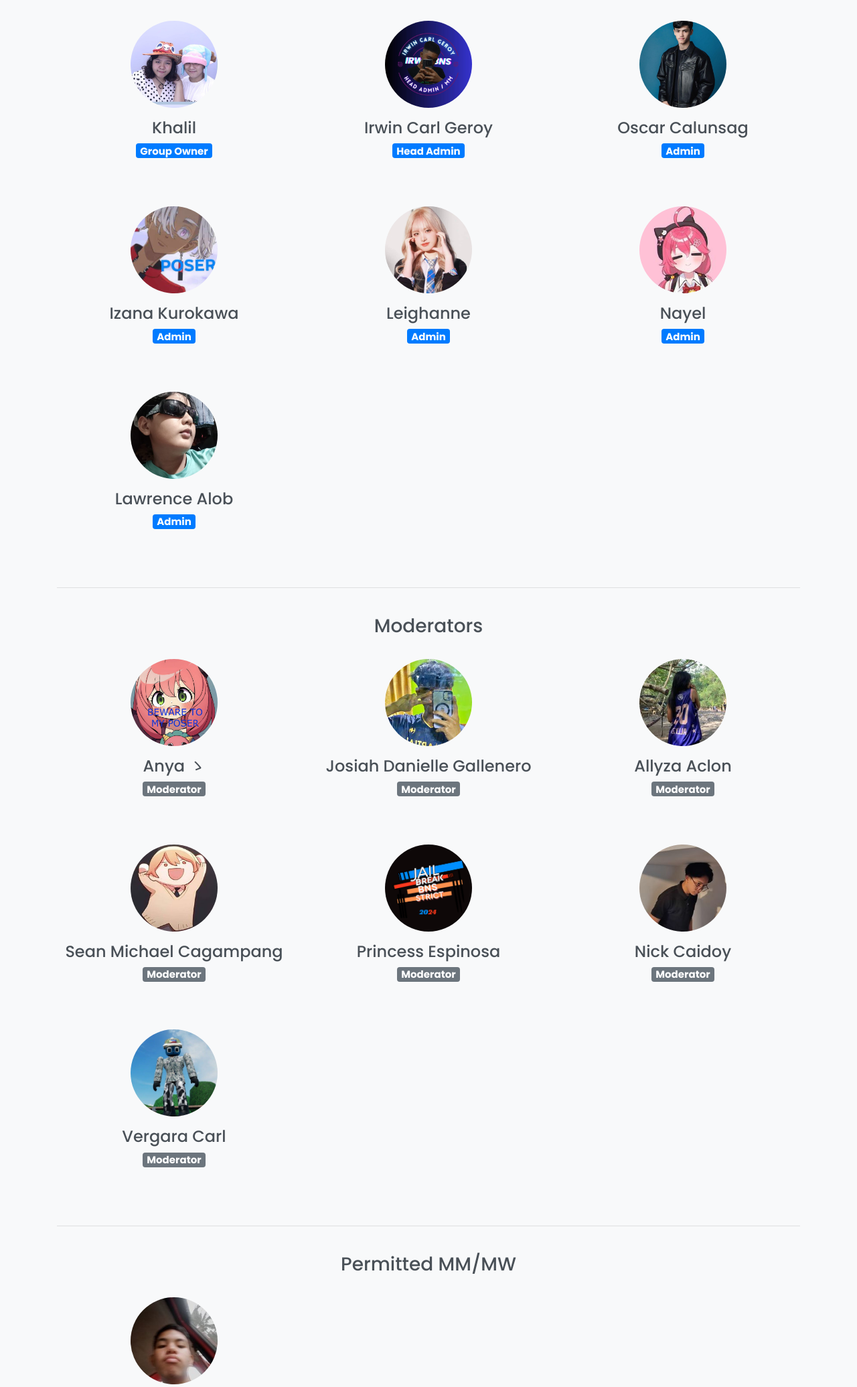
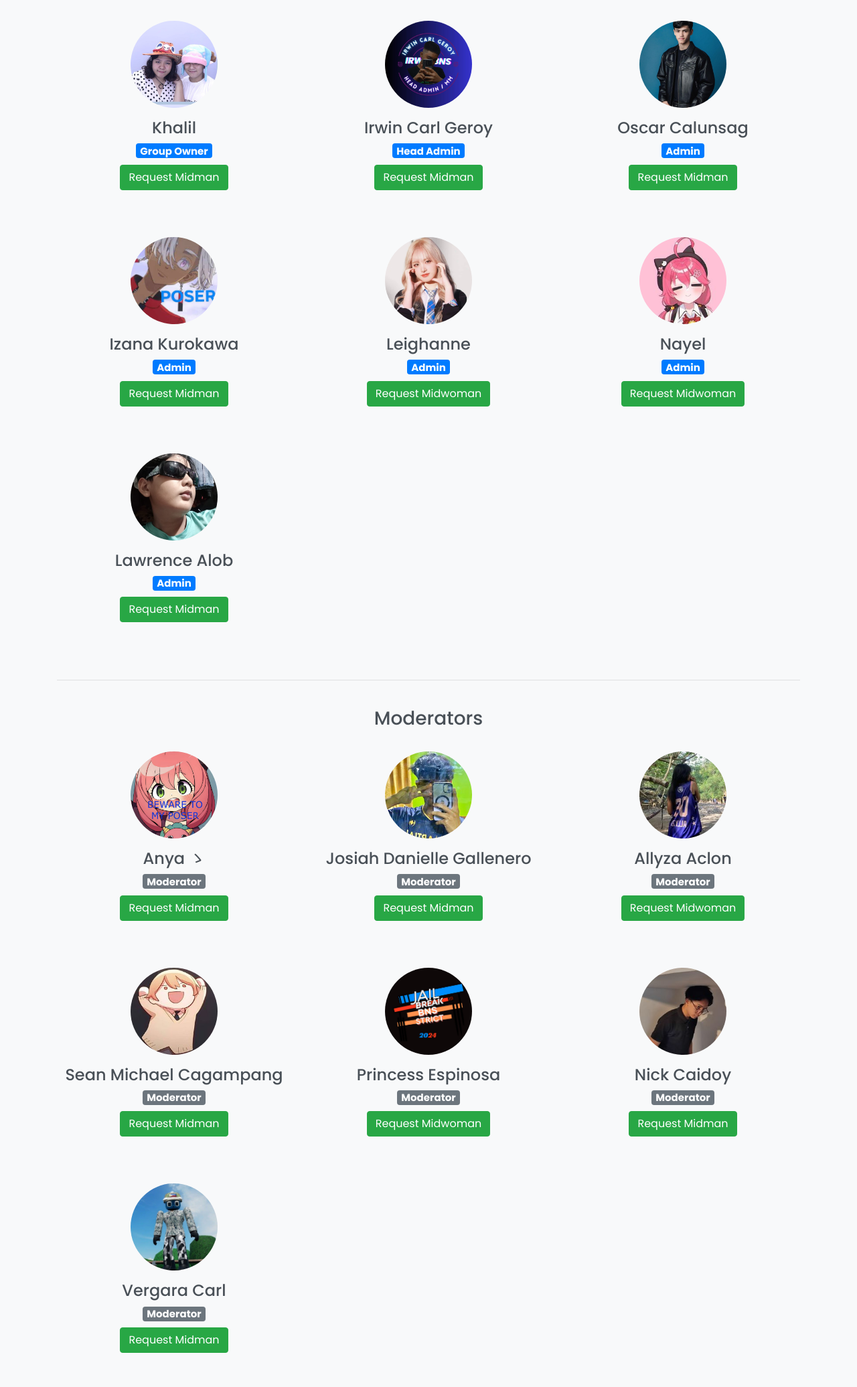
Before and after one commit to josiahgallenero/jailbreakstrict, a PHP site: page / in a window 1280 px wide. Shown: the part 2057-4128 px from the top of the page at 67% size. Run offline with PHP 8.4, Linux system fonts and the light colour scheme; some libraries are stand-ins or nearby versions.

Commit message:
Update and rename index.html to index.php

```diff
--- a/index.html
+++ b/index.php
@@ -4,7 +4,6 @@
 <head>
     <meta charset="UTF-8">
     <meta name="viewport" content="width=device-width, initial-scale=1.0">
-    <meta property="og:image" content="Images/strict.jpg">
     <title>Jailbreak Strict</title>
     <link rel="icon" href="Images/strict.jpg" type="image/x-icon">
     <link href="https://cdn.jsdelivr.net/npm/bootstrap-icons@1.7.2/font/bootstrap-icons.css" rel="stylesheet">
@@ -177,7 +176,15 @@ body {
         padding: 0.5rem 0;
     }
 }
+.request-midman-btn a {
+            color: #fff;
+            transition: all 0.3s ease-in-out;
+            width: 50%;
+        }
 
+        .request-midman-btn:hover a{
+            text-decoration: none;
+        }
     </style>
 </head>
 <body>
@@ -210,9 +217,11 @@ body {
                         More
                     </a>
                     <div class="dropdown-menu" aria-labelledby="navbarDropdownMenuLink">
+                        <a class="dropdown-item" href="https://www.facebook.com/groups/1144089229481742/posts/1405455396678456">Staff's Vouches</a>
                         <a class="dropdown-item" href="#services" onclick="scrollToSection('services')">Services</a>
                         <a class="dropdown-item" href="#feedback" onclick="scrollToSection('feedback')">Feedback</a>
                         <a class="dropdown-item" href="#footer" onclick="scrollToSection('footer')">Footer</a>
+                        <button id="openModalBtn" class="dropdown-item" data-toggle="modal" data-target="#supportModal">General Support</button>
                     </div>
                 </li>
             </ul>
@@ -220,12 +229,58 @@ body {
     </div>
 </nav>
 
+<!-- Report Modal -->
+<div class="modal fade" id="supportModal" tabindex="-1" role="dialog" aria-labelledby="supportModalLabel" aria-hidden="true">
+    <div class="modal-dialog" role="document">
+      <div class="modal-content">
+        <div class="modal-header">
+          <h5 class="modal-title" id="supportModalLabel">General Support</h5>
+          <button type="button" class="close" data-dismiss="modal" aria-label="Close">
+            <span aria-hidden="true">&times;</span>
+          </button>
+        </div>
+        <div class="modal-body">
+          <p>If you need assistance or want to report something, please fill out the form below:</p>
+          <form action="" method="POST">
+            <div class="form-group">
+              <label for="issue">Issue:</label>
+              <textarea class="form-control" id="issue" name="issue" rows="4"></textarea>
+            </div>
+            <div class="form-group">
+              <label for="reason">Reason:</label>
+              <select class="form-control" id="reason" name="reason">
+                <option value="general">General Inquiry</option>
+                <option value="scam">Report Scamming</option>
+                <option value="other">Other</option>
+              </select>
+            </div>
+            <div class="form-group">
+              <label for="facebookLink">Facebook Link of Scammer:</label>
+              <input type="text" class="form-control" id="facebookLink" name="facebookLink">
+            </div>
+            <div class="form-group">
+              <label for="photos">Attach Photos as Proof: </label>
+              <input type="file" class="form-control-file" id="photos" name="photos[]" multiple>
+            </div>
+            <div class="modal-footer">
+                <button type="button" class="btn btn-secondary" data-dismiss="modal">Close</button>
+                <button type="submit" class="btn btn-primary" name="submit">Submit</button>
+              </div>
+          </form>
+        </div>
+      </div>
+    </div>
+  </div>
+
+
+
 <script>
     function scrollToSection(sectionId) {
         var targetSection = document.getElementById(sectionId);
 
         targetSection.scrollIntoView({ behavior: 'smooth' });
     }
+
 </script>
 
 
@@ -397,36 +452,50 @@ body {
                 <img src="Images/Khalil.jpg" alt="Khalil" class="img-fluid rounded-circle staff-img mb-3">
                 <h4>Khalil</h4>
                 <span class="badge badge-primary badge-admin">Group Owner</span>
+                <br>
+                <button class="btn btn-success request-midman-btn mt-2"><a href="https://www.facebook.com/khalil.nathaniel/">Request Midman</a></button>
             </div>
             <div class="col-lg-4 staff-member">
                 <img src="Images/Irwin.jpg" alt="Irwin Carl Geroy" class="img-fluid rounded-circle staff-img mb-3">
                 <h4>Irwin Carl Geroy</h4>
                 <span class="badge badge-primary badge-admin">Head Admin</span>
+                <br>
+                <button class="btn btn-success request-midman-btn mt-2"><a href="https://www.facebook.com/ItzyaboiC4RL">Request Midman</a></button>
             </div>
             <div class="col-lg-4 staff-member">
                 <img src="Images/Oscar.jpg" alt="Oscar Calunsag" class="img-fluid rounded-circle staff-img mb-3">
                 <h4>Oscar Calunsag</h4>
                 <span class="badge badge-primary badge-admin">Admin</span>
+                <br>
+                <button class="btn btn-success request-midman-btn mt-2"><a href="https://www.facebook.com/oscar.calunsag.3/">Request Midman</a></button>
             </div>
             <div class="col-lg-4 staff-member">
                 <img src="Images/Izana.jpg" alt="Izana Kurokawa" class="img-fluid rounded-circle staff-img mb-3">
                 <h4>Izana Kurokawa</h4>
                 <span class="badge badge-primary badge-admin">Admin</span>
+                <br>
+                <button class="btn btn-success request-midman-btn mt-2"><a href="https://www.facebook.com/profile.php?id=100084200971598">Request Midman</a></button>
             </div>
             <div class="col-lg-4 staff-member">
                 <img src="Images/Leighanne.jpg" alt="Leighanne" class="img-fluid rounded-circle staff-img mb-3">
                 <h4>Leighanne</h4>
                 <span class="badge badge-primary badge-admin">Admin</span>
+                <br>
+                <button class="btn btn-success request-midman-btn mt-2"><a href="https://www.facebook.com/leighanne.0404/">Request Midwoman</a></button>
             </div>
             <div class="col-lg-4 staff-member">
                 <img src="Images/Nayel.jpg" alt="Nayel" class="img-fluid rounded-circle staff-img mb-3">
                 <h4>Nayel</h4>
                 <span class="badge badge-primary badge-admin">Admin</span>
+                <br>
+                <button class="btn btn-success request-midman-btn mt-2"><a href="https://www.facebook.com/nayel.quiliope.33/">Request Midwoman</a></button>
             </div>
             <div class="col-lg-4 staff-member">
                 <img src="Images/Lawrence.jpg" alt="Lawrence Alob" class="img-fluid rounded-circle staff-img mb-3">
                 <h4>Lawrence Alob</h4>
                 <span class="badge badge-primary badge-admin">Admin</span>
+                <br>
+                <button class="btn btn-success request-midman-btn mt-2"><a href="https://www.facebook.com/larwence.alob/">Request Midman</a></button>
             </div>
         </div>
         <hr>
@@ -438,36 +507,50 @@ body {
                 <img src="Images/Anya.jpg" alt="Anya ゝ" class="img-fluid rounded-circle staff-img mb-3">
                 <h4>Anya ゝ</h4>
                 <span class="badge badge-secondary badge-admin">Moderator</span>
+                <br>
+                <button class="btn btn-success request-midman-btn mt-2"><a href="https://www.facebook.com/profile.php?id=100077275148846">Request Midman</a></button>
             </div>
             <div class="col-lg-4 staff-member">
                 <img src="Images/Josiah.jpg" alt="Josiah Danielle Gallenero" class="img-fluid rounded-circle staff-img mb-3">
                 <h4>Josiah Danielle Gallenero</h4>
                 <span class="badge badge-secondary badge-admin">Moderator</span>
+                <br>
+                <button class="btn btn-success request-midman-btn mt-2"><a href="https://www.facebook.com/josiahhhh8">Request Midman</a></button>
             </div>
             <div class="col-lg-4 staff-member">
                 <img src="Images/Allyza.jpg" alt="Allyza Aclon" class="img-fluid rounded-circle staff-img mb-3">
                 <h4>Allyza Aclon</h4>
                 <span class="badge badge-secondary badge-admin">Moderator</span>
+                <br>
+                <button class="btn btn-success request-midman-btn mt-2"><a href="https://www.facebook.com/alysa.blanco.96">Request Midwoman</a></button>
             </div>
             <div class="col-lg-4 staff-member">
                 <img src="Images/Sean.jpg" alt="Sean Michael Cagampang" class="img-fluid rounded-circle staff-img mb-3">
                 <h4>Sean Michael Cagampang</h4>
                 <span class="badge badge-secondary badge-admin">Moderator</span>
+                <br>
+                <button class="btn btn-success request-midman-btn mt-2"><a href="https://www.facebook.com/seanmichael.cagampang.1">Request Midman</a></button>
             </div>
             <div class="col-lg-4 staff-member">
                 <img src="Images/strict.jpg" alt="Princess Espinosa" class="img-fluid rounded-circle staff-img mb-3">
                 <h4>Princess Espinosa</h4>
                 <span class="badge badge-secondary badge-admin">Moderator</span>
+                <br>
+                <button class="btn btn-success request-midman-btn mt-2"><a href="https://www.facebook.com/Danica342">Request Midwoman</a></button>
             </div>
             <div class="col-lg-4 staff-member">
                 <img src="Images/Nick.jpg" alt="Nick Caidoy" class="img-fluid rounded-circle staff-img mb-3">
                 <h4>Nick Caidoy</h4>
                 <span class="badge badge-secondary badge-admin">Moderator</span>
+                <br>
+                <button class="btn btn-success request-midman-btn mt-2"><a href="https://www.facebook.com/nickxcaidoy">Request Midman</a></button>
             </div>
             <div class="col-lg-4 staff-member">
                 <img src="Images/Vergara.jpg" alt="Vergara Carl" class="img-fluid rounded-circle staff-img mb-3">
                 <h4>Vergara Carl</h4>
                 <span class="badge badge-secondary badge-admin">Moderator</span>
+                <br>
+                <button class="btn btn-success request-midman-btn mt-2"><a href="https://www.facebook.com/profile.php?id=61555523979004">Request Midman</a></button>
             </div>
         </div>
         <hr>
@@ -479,9 +562,12 @@ body {
             <img src="Images/Julian.jpg" alt="Julian Pedery" class="img-fluid rounded-circle staff-img mb-3">
             <h4>Julian Pedery</h4>
             <span class="badge badge-info badge-admin">Permitted Midman</span>
+            <br>
+                <button class="btn btn-success request-midman-btn mt-2"><a href="https://www.facebook.com/profile.php?id=100080183693759">Request Midman</a></button>
         </div>
     </div>
 </div>
+
 <hr>
 <br>
 <br>
```
